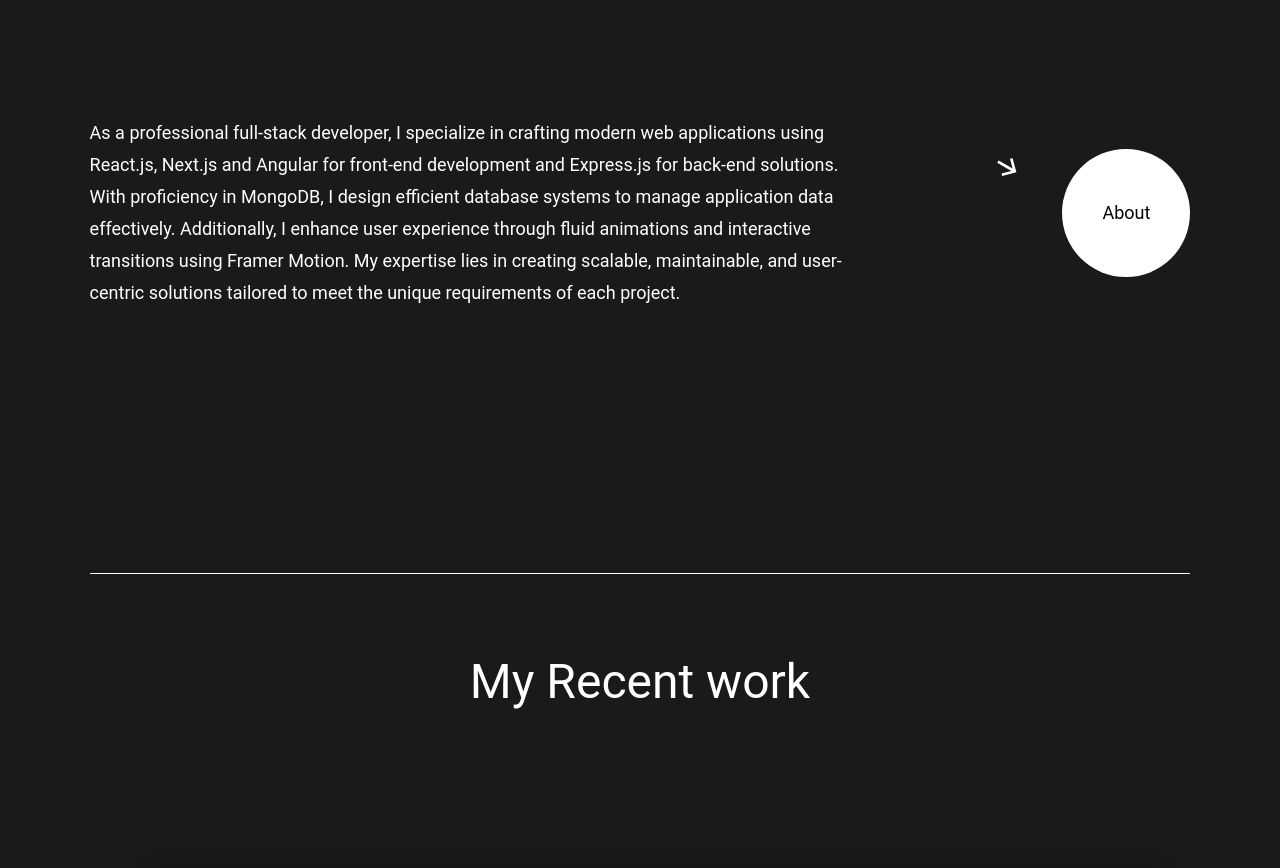
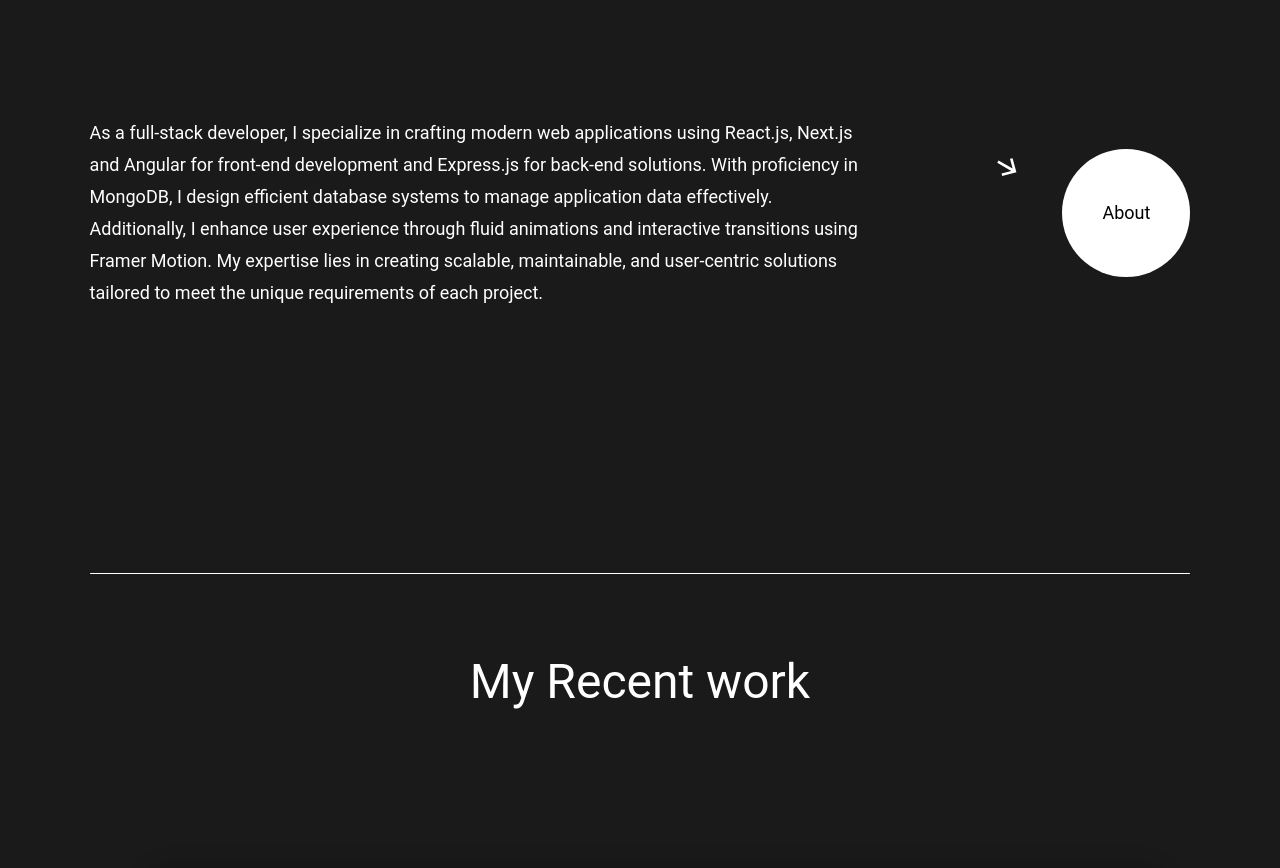
Before and after one commit to krazio-01/Portfolio, a React (Vite) app: page / in a window 1280 px wide. Shown: the part 980-1848 px from the top of the page. Built offline with nearby package versions, Linux system fonts and the light colour scheme.

Commit message:
fix some sentence

```diff
--- a/src/pages/About/About.jsx
+++ b/src/pages/About/About.jsx
@@ -123,7 +123,7 @@ const About = () => {
                                         APIs.
                                     </li>
                                     <li>
-                                        Leading migration of the web app from Angular 14 to 19, rebuilding the project
+                                        Lead migration of the web app from Angular 14 to 19, rebuilding the project
                                         from scratch utilizing SSR capabilities.
                                     </li>
                                 </ul>
--- a/src/pages/Home/Home.jsx
+++ b/src/pages/Home/Home.jsx
@@ -19,7 +19,7 @@ const Home = () => {
     });
 
     const basicInfo =
-        'As a professional full-stack developer, I specialize in crafting modern web applications using React.js, Next.js and Angular for front-end development and Express.js for back-end solutions. With proficiency in MongoDB, I design efficient database systems to manage application data effectively. Additionally, I enhance user experience through fluid animations and interactive transitions using Framer Motion. My expertise lies in creating scalable, maintainable, and user-centric solutions tailored to meet the unique requirements of each project.';
+        'As a full-stack developer, I specialize in crafting modern web applications using React.js, Next.js and Angular for front-end development and Express.js for back-end solutions. With proficiency in MongoDB, I design efficient database systems to manage application data effectively. Additionally, I enhance user experience through fluid animations and interactive transitions using Framer Motion. My expertise lies in creating scalable, maintainable, and user-centric solutions tailored to meet the unique requirements of each project.';
     const words = basicInfo.split(' ');
 
     return (
```
